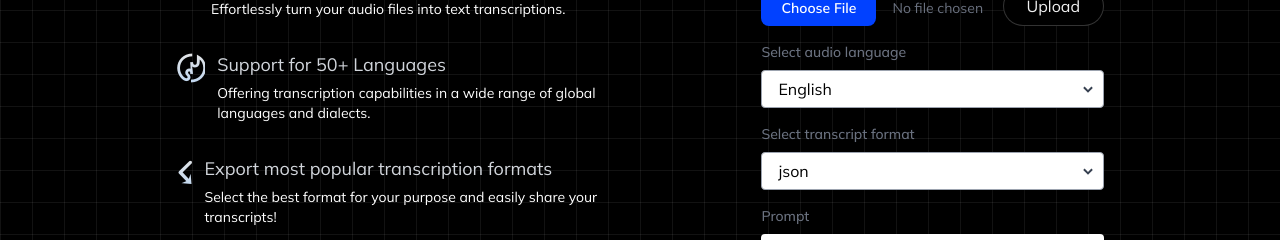
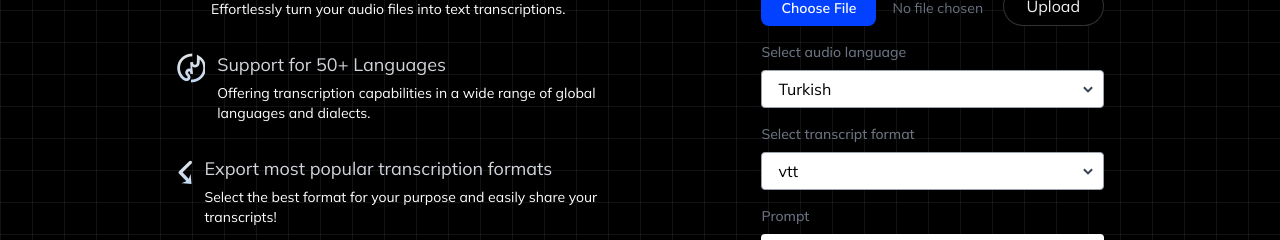
Before and after one commit to OkanBilal/whispered-words, a Next.js app: page / in a window 1280 px wide. Shown: the part 630-870 px from the top of the page. Built offline with nearby package versions, Linux system fonts and the light colour scheme.

Commit message:
refactor

```diff
--- a/components/upload-form.tsx
+++ b/components/upload-form.tsx
@@ -14,8 +14,8 @@ import * as mm from "music-metadata-browser";
 function Upload() {
   const [file, setFile] = useState(null);
   const [response, setResponse] = useState(null);
-  const [language, setLanguage] = useState(supported_languages[7].iso);
-  const [format, setFormat] = useState(response_format[0]);
+  const [language, setLanguage] = useState(supported_languages[52].iso);
+  const [format, setFormat] = useState(response_format[4]);
   const [duration, setDuration] = useState(null);
   const [prompt, setPrompt] = useState();
 
@@ -158,12 +158,12 @@ function Upload() {
         <SelectLangugage
           options={supported_languages}
           onChange={handleLanguageChange}
-          defaultValue={supported_languages[13].iso}
+          defaultValue={supported_languages[52].iso}
         />
         <SelectFormat
           options={response_format}
           onChange={handleFormatChange}
-          defaultValue={response_format[0]}
+          defaultValue={response_format[4]}
         />
         <div className="mt-4">
           <p className="block mb-2 text-sm font-medium text-gray-500">Prompt</p>
```
